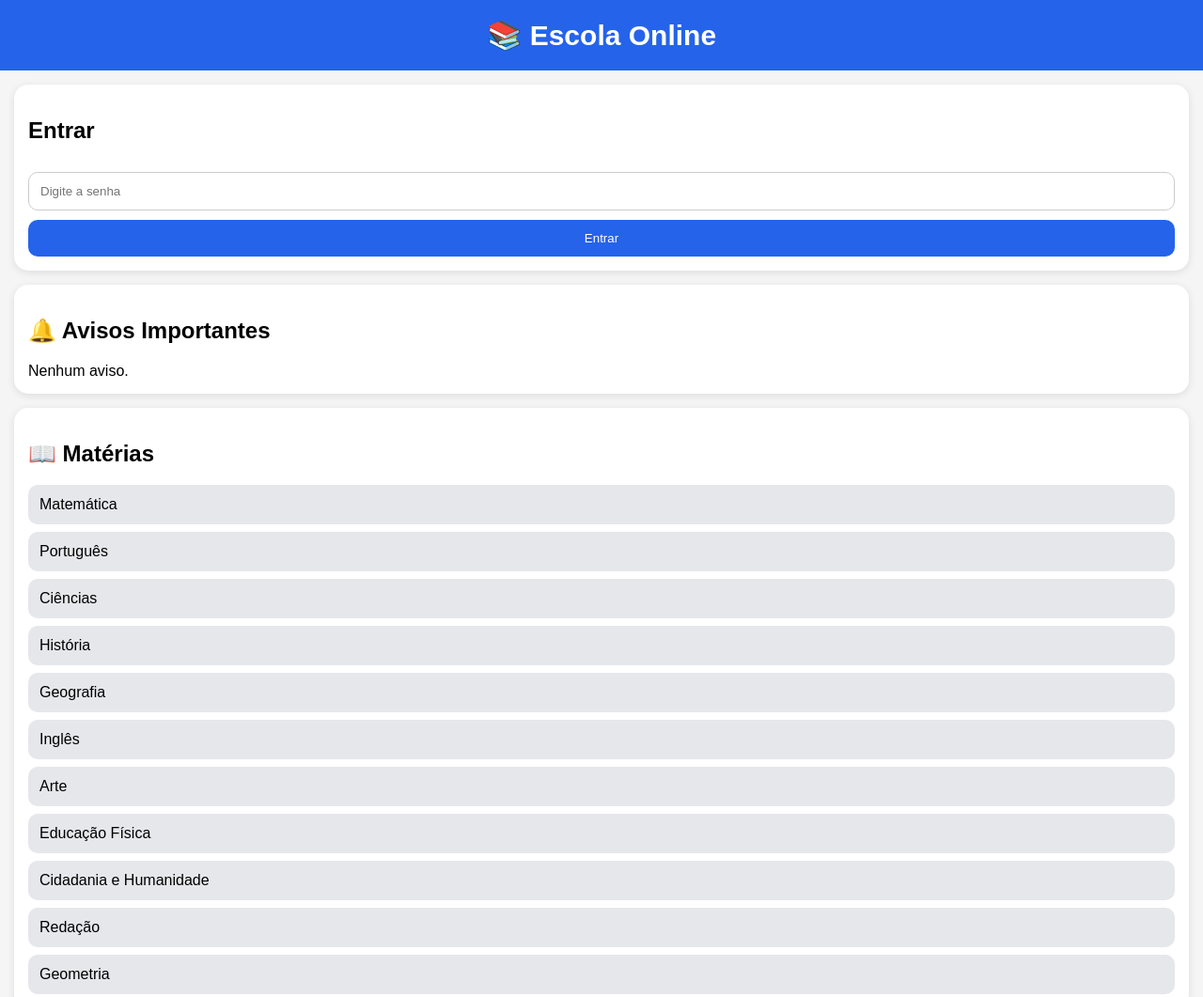
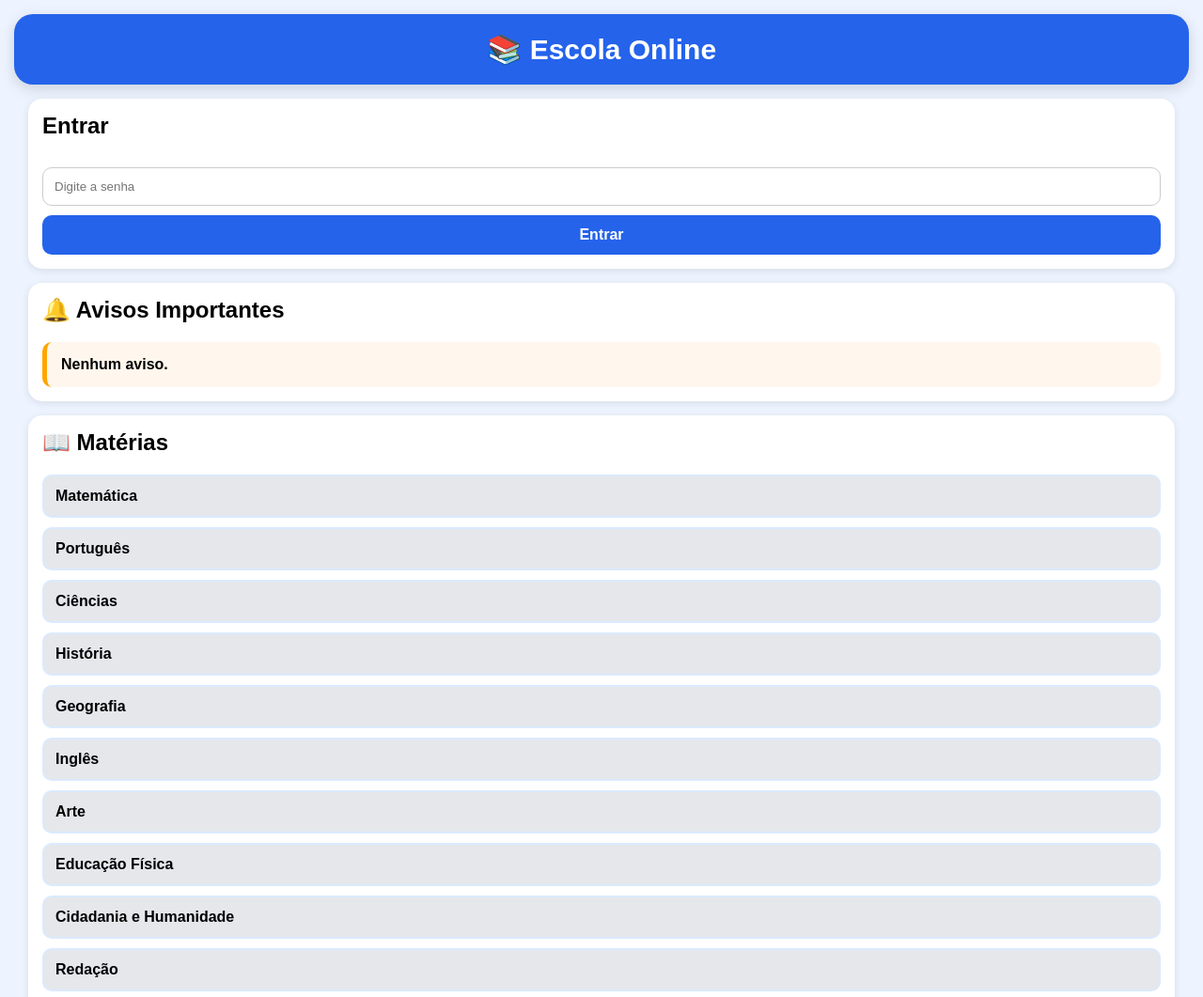
Before and after one commit to luiseduardo20374-wq/escola-online, a plain HTML site: page index.html in a window 1280 px wide. Shown: the top 1061 px of the page at 94% size. Drawn offline with Linux system fonts and the light colour scheme.

Commit message:
Update index.html

```diff
--- a/index.html
+++ b/index.html
@@ -7,6 +7,89 @@
 
 <style>
 body{
+font-family:Arial,sans-serif;
+background:#eef4ff;
+margin:0;
+padding:15px;
+}
+
+header{
+background:linear-gradient(135deg,#2563eb,#4f46e5);
+color:white;
+font-size:32px;
+font-weight:bold;
+text-align:center;
+padding:20px;
+border-radius:20px;
+margin-bottom:15px;
+box-shadow:0 4px 15px rgba(0,0,0,0.15);
+}
+
+.card{
+background:white;
+padding:20px;
+border-radius:20px;
+margin-bottom:15px;
+box-shadow:0 4px 12px rgba(0,0,0,0.08);
+}
+
+h2{
+margin-top:0;
+}
+
+.materia{
+background:white;
+border:2px solid #dbeafe;
+padding:18px;
+margin:10px 0;
+border-radius:15px;
+font-weight:bold;
+cursor:pointer;
+transition:0.3s;
+}
+
+.materia:hover{
+background:#2563eb;
+color:white;
+transform:scale(1.02);
+}
+
+.lista{
+background:#eff6ff;
+padding:12px;
+margin-top:8px;
+border-left:5px solid #2563eb;
+border-radius:10px;
+}
+
+button{
+width:100%;
+padding:15px;
+border:none;
+border-radius:12px;
+background:#2563eb;
+color:white;
+font-size:16px;
+font-weight:bold;
+margin-top:10px;
+}
+
+input,select{
+width:100%;
+padding:15px;
+border-radius:12px;
+border:1px solid #ccc;
+margin-top:10px;
+box-sizing:border-box;
+}
+
+#avisos{
+background:#fff7ed;
+border-left:5px solid orange;
+padding:15px;
+border-radius:10px;
+font-weight:bold;
+}{
 font-family:Arial,sans-serif;
 margin:0;
 background:#f5f5f5;
```
